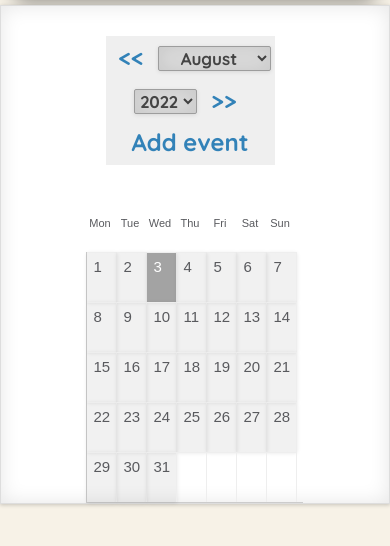
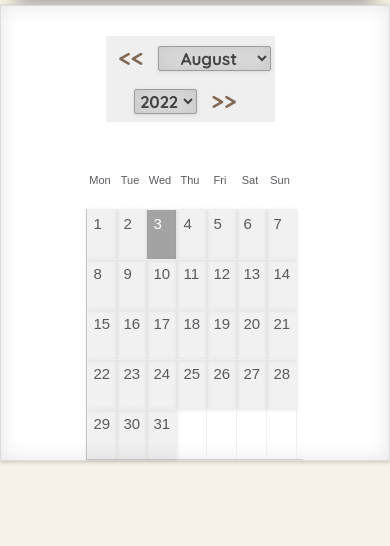
Before and after one commit to twistedNerv/calendario, a PHP site: page / in a window 390 px wide. Shown: the part 138-684 px from the top of the page. Run offline with PHP 8.4, Linux system fonts and the light colour scheme; data comes from the database, SQL or seed files in the repository; tables that the repository leaves empty hold one stand-in row (values such as "Sample post"); some web fonts are replaced; grey boxes are pictures that could not be loaded.

Commit message:
updated events, styleing

```diff
--- a/app/content/models/apiModel.php
+++ b/app/content/models/apiModel.php
@@ -29,7 +29,7 @@ class apiModel extends model {
                 <select name='month_dropdown' class='month_dropdown dropdown'>" . $this->tools->getAllMonths($dateMonth) . "</select>
                 <select name='year_dropdown' class='year_dropdown dropdown'>" . $this->tools->getYearList($dateYear) . "</select>
                 <a href='javascript:void(0);' onclick='getCalendar(&quot;calendar_div&quot;, &quot;" . date("Y", strtotime($date . ' + 1 Month')) . "&quot;, &quot;" . date("m", strtotime($date . ' + 1 Month')) . "&quot;);'>&gt;&gt;</a>
-                <a href='javascript:void(0);' id='add_event_icon' onclick='$(&quot;#add_event_section&quot;).slideToggle()'>Add event</a>
+                <a href='javascript:void(0);' id='add_event_icon' onclick='$(&quot;#add_event_section&quot;).slideToggle()'><i class='fa fa-calendar-plus'></i></a>
 
             </h2>
             <div id='event_list' class='none'></div>
@@ -144,7 +144,7 @@ class apiModel extends model {
                                         section.title as section_title
                                         FROM event
                                         INNER JOIN section ON event.section = section.id
-                                        WHERE date = '" . $date . "'");
+                                        WHERE date = '" . $date . "' ORDER BY event_start");
         $result->execute();
         //echo "<pre>";$result->debugDumpParams();die;
         $result = $result->fetchAll(PDO::FETCH_ASSOC);
@@ -169,16 +169,31 @@ class apiModel extends model {
                                 </div>';
         } else {
             foreach ($result as $row) {
+                $customers = $this->db->prepare('SELECT customer.name as name, customer.surname as surname
+                                                    FROM event_customer
+                                                    INNER JOIN customer ON customer.id = event_customer.customer_id
+                                                    WHERE event_id = :event_id
+                                                    ORDER BY name');
+                $customers->bindParam(':event_id', $row['event_id']);
+                $customers->execute();
+                $customers = $customers->fetchAll(PDO::FETCH_ASSOC);
+
                 $dateString = "'" . $date . "'";
                 $event = "'#event-" . $row['event_id'] . "'";
                 $eventListHTML .= '<div class="col-sm-12" style="background-color:' . $row['color'] . ';line-height:30px;">
+                                        <div class="row">
+                                            <div class="col-sm-12 event-list-content-section">
                                                 <a href="javascript:" onclick="deleteConfirm(' . $event . ');" class="delete-btn-style" style="float:left; padding-top: 2px;">
                                                     <i class="fas fa-times"></i>
                                                 </a>
-                                        <div class="event-details-popup-wrapper" style="float:left" onclick="toggleEventPopup(&#39;#event-details-' . $row['event_id'] . '&#39;)">
+                                                <div class="event-details-popup-wrapper text-left" style="float:left" onclick="toggleEventPopup(&#39;#event-details-' . $row['event_id'] . '&#39;)">
                                                     <strong>' . $row['event_title'] . '</strong> <i style="font-size: 12px;"> at ' . $row['event_start'] . '</i>
-                                            <div id="event-details-' . $row['event_id'] . '" class="event-details-popup text-left">
-                                                <hr><i>' . $row['description'] . '<br></i>
+                                                    <div id="event-details-' . $row['event_id'] . '" class="event-details-popup col-sm-12"><hr>
+                                                        <div class="row">
+                                                            <div class="col-sm-4">
+                                                                <div class=" text-left">
+                                                                    <strong>Event:</strong><br>
+                                                                    ' . $row['description'] . '<br><br>
                                                                     Pickup location: <strong>' . $row['event_pickup_location'] . '</strong><br>
                                                                     Location: <strong>' . $row['event_location'] . '</strong><br>
                                                                     Duration: <strong>' . $row['event_duration'] . ' hour(s)</strong><br>
@@ -187,7 +202,22 @@ class apiModel extends model {
                                                                     Comment:<br>' . $row['event_comment'] . '<br>
                                                                 </div>
                                                             </div>
-                                        <div style="clear:both"></div>
+                                                            <div class="col-sm-4 text-left">
+                                                                <strong>Participants:</strong><br>';
+                                                                foreach ($customers as $singleCustomer)    {
+                                                                    $eventListHTML .= '<a href="">' . $singleCustomer['name'] . ' ' . $singleCustomer['surname'] . '</a><br>';
+                                                                }
+                $eventListHTML .=                           '</div>
+                                                            <div class="col-sm-4 text-left">
+                                                                <strong>Instructors:</strong><br>
+                                                                Here be instructors<br>
+                                                                And some more
+                                                            </div>
+                                                        </div>
+                                                    </div>
+                                                </div>
+                                            </div>
+                                        </div>
                                     </div>
                                     <div id="event-' . $row['event_id'] . '" class="event-id none">
                                         <div style="padding:10px;">Res želiš brisat? <span class="delete-dialog" onclick="deleteEvent(' . $row['event_id'] . ', ' . $dateString . ');">DA</span> <span class="delete-dialog" onclick="deleteCancel();">NE</span></div>
--- a/public/default/css/default.css
+++ b/public/default/css/default.css
@@ -137,7 +137,7 @@ h5d {
     float: left;
 }
 a {
-    color: #3282b8;
+    color: #836853;
 }
 a:hover {
     text-decoration: none;
@@ -278,7 +278,8 @@ table td {
     display: none;
 }
 .event-details-popup-wrapper {
-
+    line-height: 20px;
+    font-size: 14px;
 }
 .event-details-popup-wrapper:hover {
     cursor: pointer;
@@ -321,3 +322,11 @@ table td {
     border-bottom: 1px solid #ddd;
     width: 100%;
 }
+.event-list-content-section {
+    box-shadow: 0 1px 4px rgba(0, 0, 0, 0.5), 0 0 20px rgba(0, 0, 0, 0.2) inset;
+}
+#add_event_icon {
+    position: absolute;
+    right: 40px;
+    top: 35px;
+}
--- a/public/default/js/default.js
+++ b/public/default/js/default.js
@@ -9,6 +9,7 @@ function deleteCancel() {
 }
 
 function toggleEventPopup(eventId) {
+    console.log(eventId);
     $(eventId).slideToggle();
 }
 
```
Lines whose indentation alone changed are shown as unchanged.
